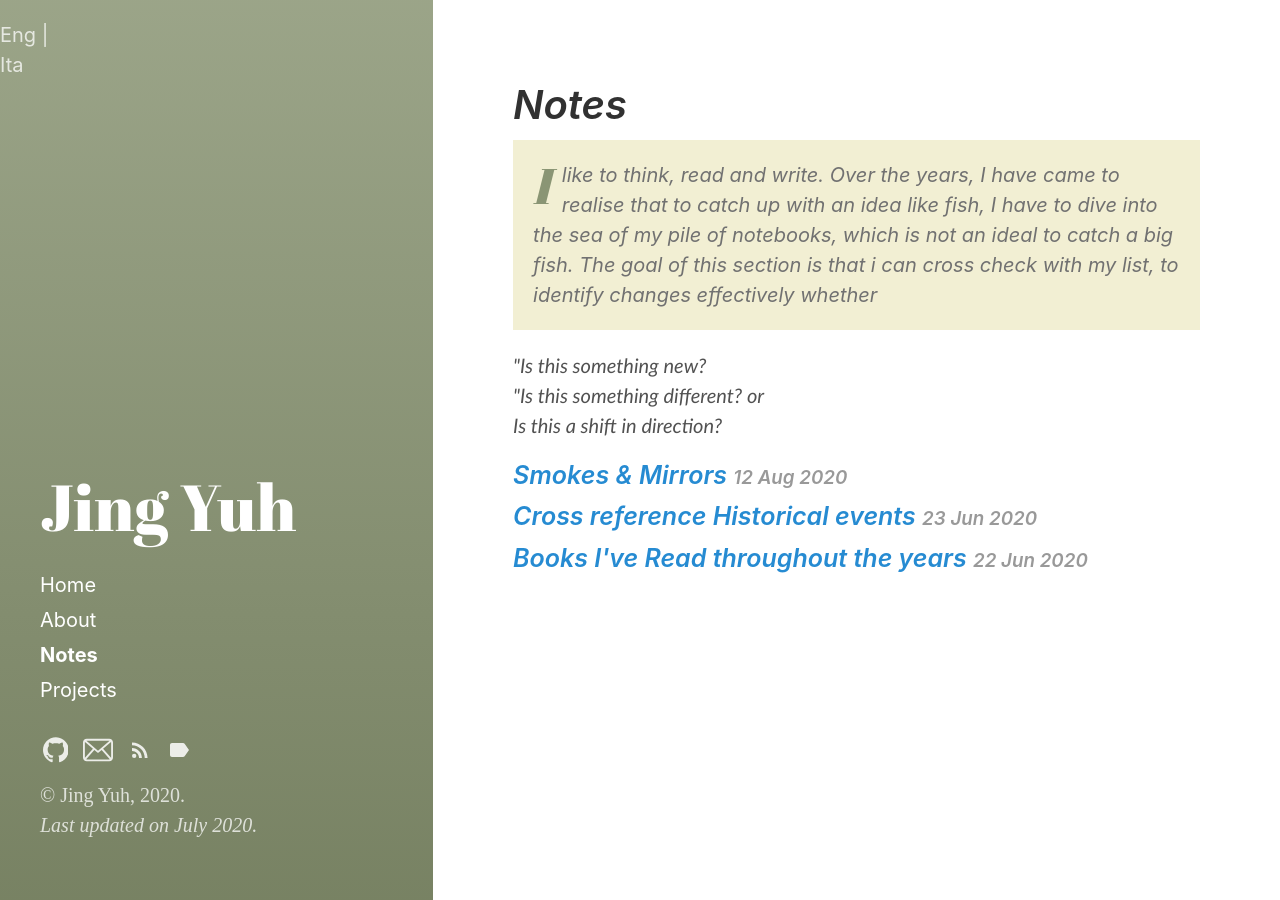
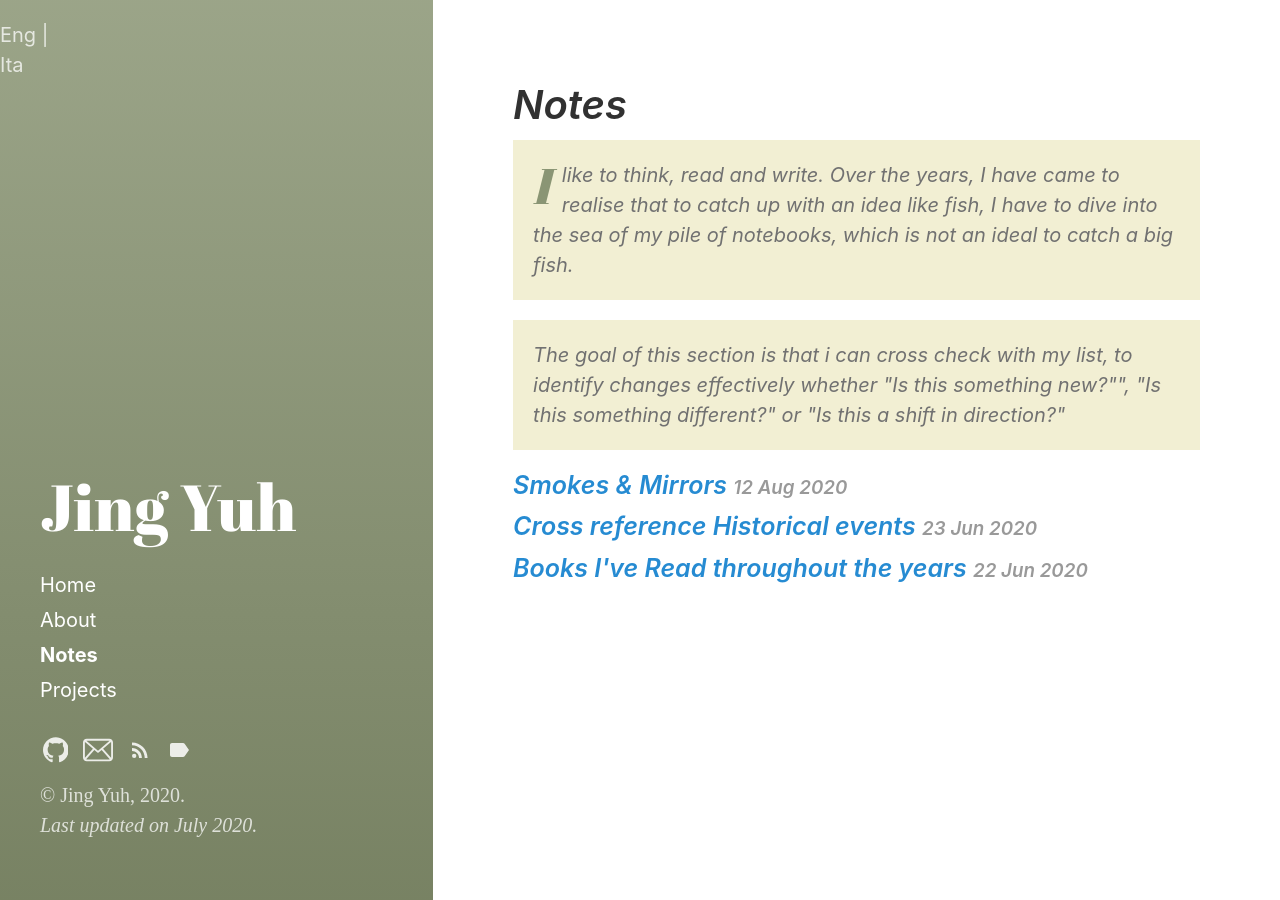
Before and after one commit to jyang123-bit/Website, a Jekyll site: the page built from category/Notes.md, in a window 1280 px wide. Built offline with Jekyll 4.4.1, drawn with Linux system fonts in a browser that asks for light colours.

Commit message:
Update Notes.md

```diff
--- a/category/Notes.md
+++ b/category/Notes.md
@@ -6,8 +6,10 @@ title: Notes
 ---
 <p class="message">
   <span class="padded-dropcap">I</span> like to think, read and write. Over the years, I have came to realise that to catch up with an idea like fish, I have to dive into the sea of my pile of notebooks, which is not an ideal to catch a big fish.
+</p>
 
-The goal of this section is that i can cross check with my list, to identify changes effectively whether
-<pre>"Is this something new?
-"Is this something different? or
-Is this a shift in direction?</pre>
+<p class="message">The goal of this section is that i can cross check with my list, to identify changes effectively whether
+"Is this something new?"",
+"Is this something different?" or
+"Is this a shift in direction?"
+</p>
```
